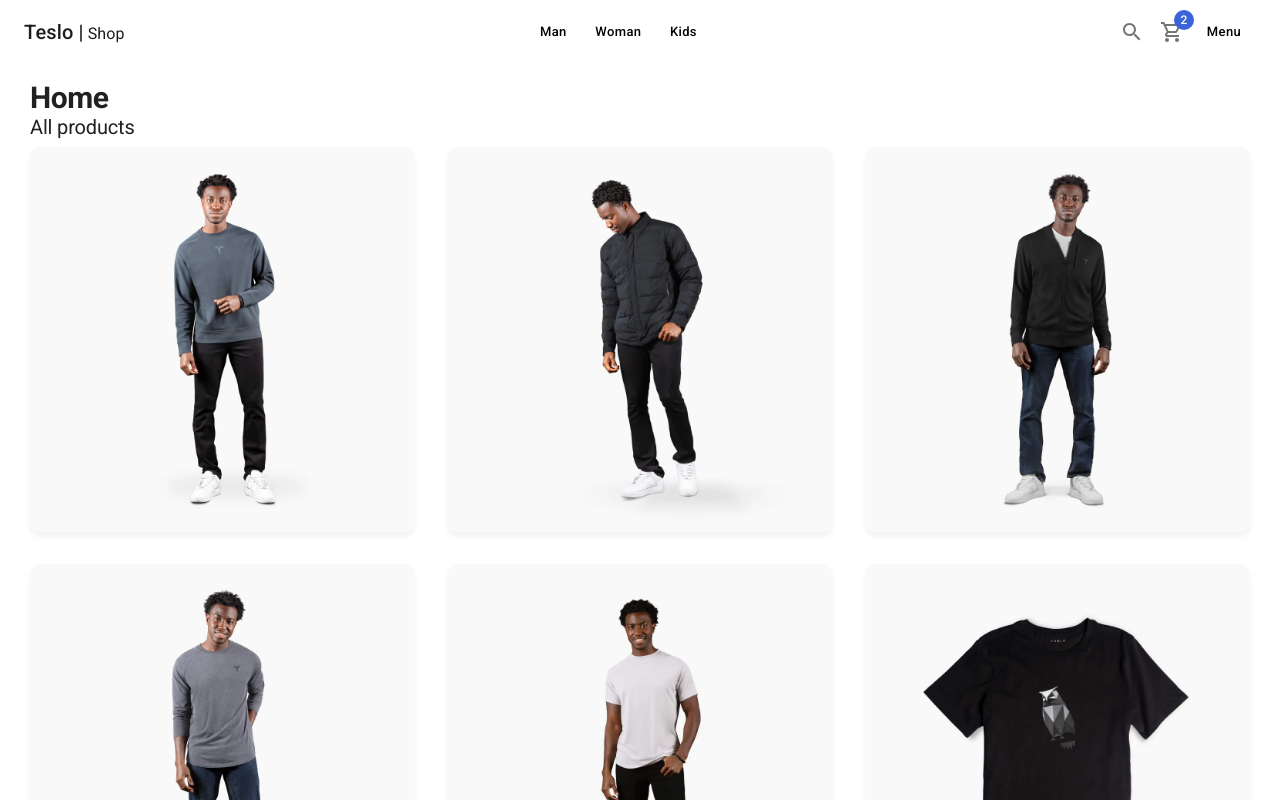
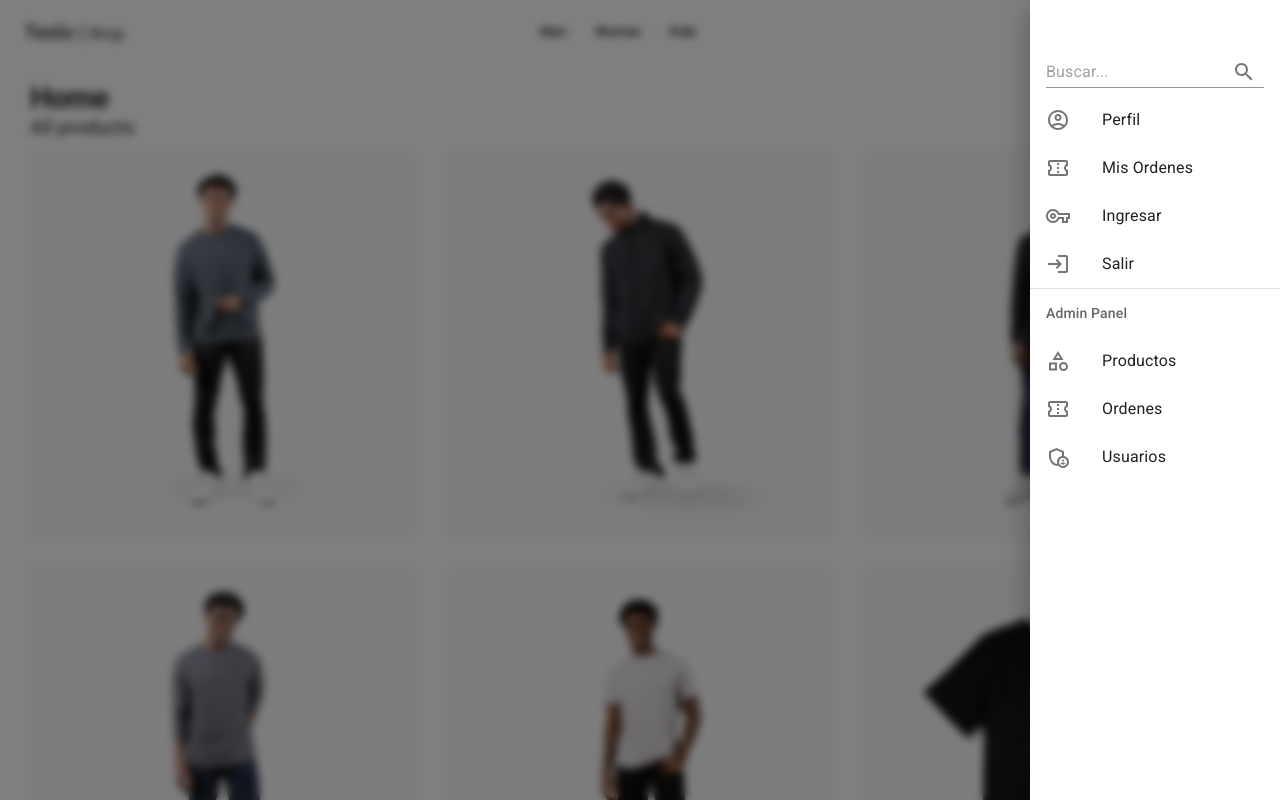
Before and after one commit to galeonn321/Teslo-Website, a Next.js app: page / in a window 1280 px wide. Shown: the top 800 px of the page. Built offline with nearby package versions, Linux system fonts and the light colour scheme.

Commit message:
Added side Menu

```diff
--- a/components/layouts/ShopLayout.tsx
+++ b/components/layouts/ShopLayout.tsx
@@ -1,6 +1,8 @@
 import Head from "next/head";
 import { FC } from "react";
-import { Navbar } from "../ui/Navbar";
+import { Navbar } from "../ui";
+import { SideMenu } from "../ui";
+
 
 interface Props {
   title: string;
@@ -30,6 +32,8 @@
         <Navbar />
       </nav>
 
+      <SideMenu />
+
       <main
         style={{
           margin: "80px auto",
--- /dev/null
+++ b/components/ui/SideMenu.tsx
@@ -0,0 +1,124 @@
+import SearchOutlined from "@mui/icons-material/SearchOutlined";
+import AccountCircleOutlinedIcon from "@mui/icons-material/AccountCircleOutlined";
+import ConfirmationNumberOutlinedIcon from "@mui/icons-material/ConfirmationNumberOutlined";
+import Man2OutlinedIcon from "@mui/icons-material/Man2Outlined";
+import GirlOutlinedIcon from "@mui/icons-material/GirlOutlined";
+import EscalatorWarningOutlinedIcon from "@mui/icons-material/EscalatorWarningOutlined";
+import VpnKeyOutlinedIcon from "@mui/icons-material/VpnKeyOutlined";
+import LoginOutlinedIcon from "@mui/icons-material/LoginOutlined";
+import CategoryOutlinedIcon from "@mui/icons-material/CategoryOutlined";
+import AdminPanelSettingsOutlinedIcon from "@mui/icons-material/AdminPanelSettingsOutlined";
+import {
+  Box,
+  Divider,
+  Drawer,
+  IconButton,
+  Input,
+  InputAdornment,
+  List,
+  ListItem,
+  ListItemIcon,
+  ListItemText,
+  ListSubheader,
+} from "@mui/material";
+
+export const SideMenu = () => {
+  return (
+    <Drawer
+      open={true}
+      anchor="right"
+      sx={{ backdropFilter: "blur(4px)", transition: "all 0.5s ease-out" }}
+    >
+      <Box sx={{ width: 250, paddingTop: 5 }}>
+        <List>
+          <ListItem>
+            <Input
+              type="text"
+              placeholder="Buscar..."
+              endAdornment={
+                <InputAdornment position="end">
+                  <IconButton aria-label="toggle password visibility">
+                    <SearchOutlined />
+                  </IconButton>
+                </InputAdornment>
+              }
+            />
+          </ListItem>
+
+          <ListItem button>
+            <ListItemIcon>
+              <AccountCircleOutlinedIcon />
+            </ListItemIcon>
+            <ListItemText primary={"Perfil"} />
+          </ListItem>
+
+          <ListItem button>
+            <ListItemIcon>
+              <ConfirmationNumberOutlinedIcon />
+            </ListItemIcon>
+            <ListItemText primary={"Mis Ordenes"} />
+          </ListItem>
+
+          <ListItem button sx={{ display: { xs: "", sm: "none" } }}>
+            <ListItemIcon>
+              <Man2OutlinedIcon />
+            </ListItemIcon>
+            <ListItemText primary={"Hombres"} />
+          </ListItem>
+
+          <ListItem button sx={{ display: { xs: "", sm: "none" } }}>
+            <ListItemIcon>
+              <GirlOutlinedIcon />
+            </ListItemIcon>
+            <ListItemText primary={"Mujeres"} />
+          </ListItem>
+
+          <ListItem button sx={{ display: { xs: "", sm: "none" } }}>
+            <ListItemIcon>
+              <EscalatorWarningOutlinedIcon />
+            </ListItemIcon>
+            <ListItemText primary={"Niños"} />
+          </ListItem>
+
+          <ListItem button>
+            <ListItemIcon>
+              <VpnKeyOutlinedIcon />
+            </ListItemIcon>
+            <ListItemText primary={"Ingresar"} />
+          </ListItem>
+
+          <ListItem button>
+            <ListItemIcon>
+              <LoginOutlinedIcon />
+            </ListItemIcon>
+            <ListItemText primary={"Salir"} />
+          </ListItem>
+
+          {/* Admin */}
+          <Divider />
+          <ListSubheader>Admin Panel</ListSubheader>
+
+          <ListItem button>
+            <ListItemIcon>
+              <CategoryOutlinedIcon />
+            </ListItemIcon>
+            <ListItemText primary={"Productos"} />
+          </ListItem>
+          <ListItem button>
+            <ListItemIcon>
+              <ConfirmationNumberOutlinedIcon />
+            </ListItemIcon>
+            <ListItemText primary={"Ordenes"} />
+          </ListItem>
+
+          <ListItem button>
+            <ListItemIcon>
+              <AdminPanelSettingsOutlinedIcon />
+            </ListItemIcon>
+            <ListItemText primary={"Usuarios"} />
+          </ListItem>
+        </List>
+      </Box>
+    </Drawer>
+  );
+};
--- a/components/ui/index.ts
+++ b/components/ui/index.ts
@@ -1 +1,2 @@
 export * from "./Navbar";
+export * from "./SideMenu";
```
